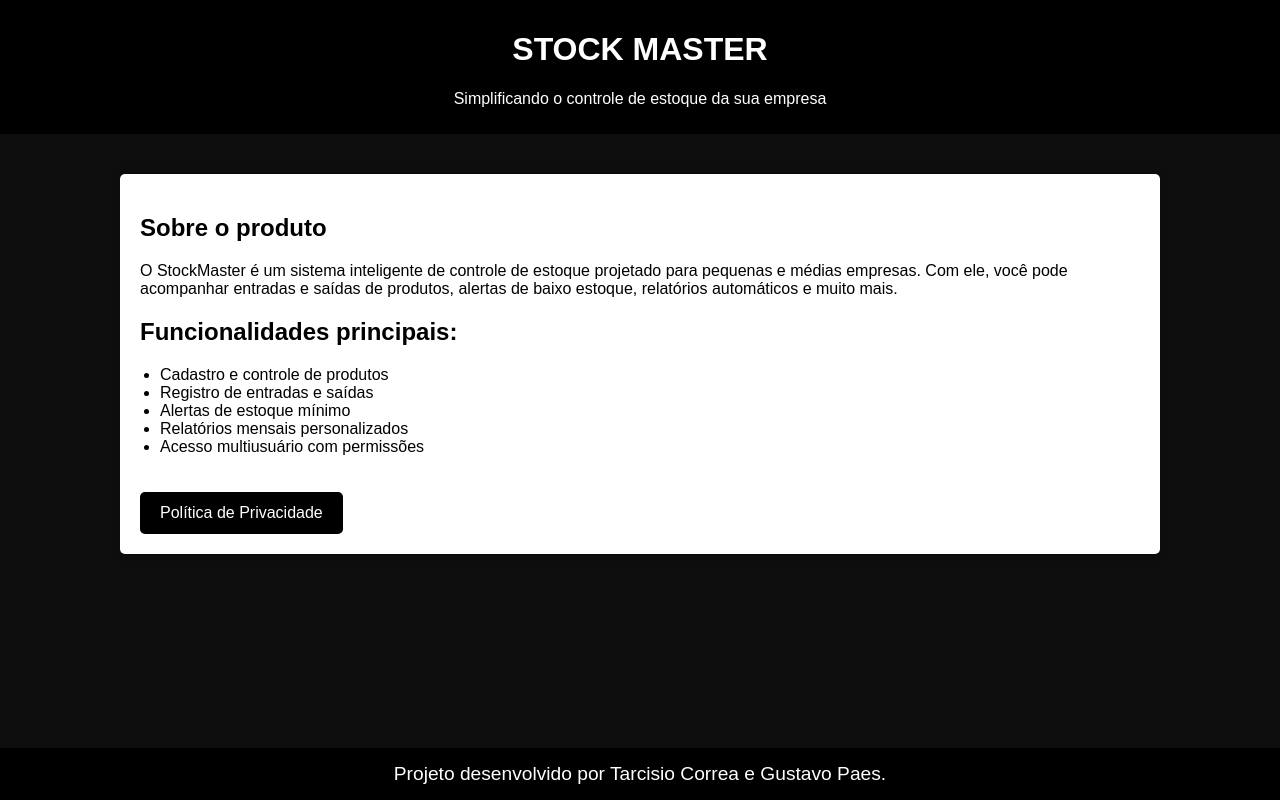
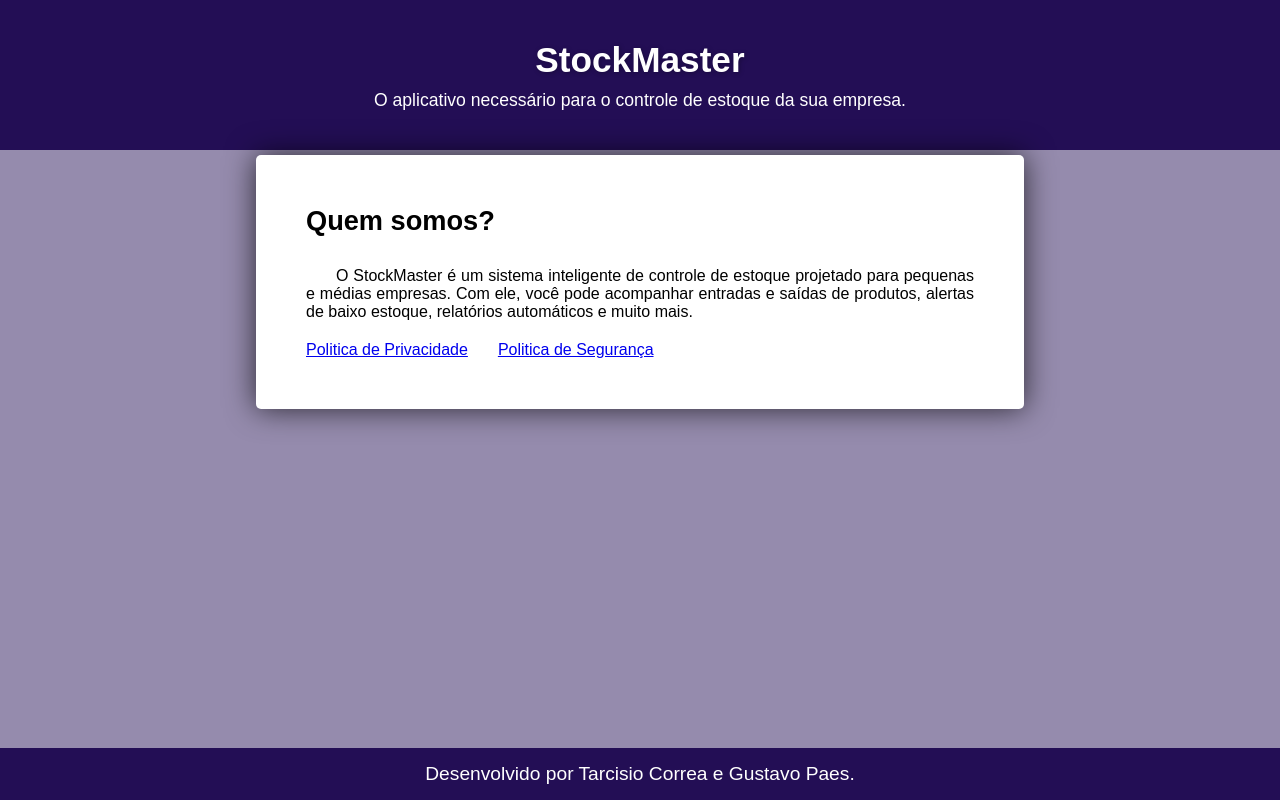
Before and after one commit to TarcisioCorrea/politica-privacidade, a plain HTML site: page index.html in a window 1280 px wide. Drawn offline with Linux system fonts and the light colour scheme.

Commit message:
atualizando estilos e adicionando politica seg

```diff
--- a/index.html
+++ b/index.html
@@ -3,32 +3,26 @@
 <head>
     <meta charset="UTF-8">
     <meta name="viewport" content="width=device-width, initial-scale=1.0">
-    <link rel="stylesheet" href="style.css">
+    <link rel="stylesheet" href="style/style.css">
     <title>StockMaster</title>
 </head>
 <body>
     <header>
-        <h1>STOCK MASTER</h1>
-        <p>Simplificando o controle de estoque da sua empresa</p>
-      </header>
+      <h1>StockMaster</h1>
+      <p>O aplicativo necessário para o controle de estoque da sua empresa.</p>
+    </header>
+    <section>
+      <h2>Quem somos?</h2>
+      <p>O StockMaster é um sistema inteligente de controle de estoque projetado para pequenas e médias empresas. Com ele, você pode acompanhar entradas e saídas de produtos, alertas de baixo estoque, relatórios automáticos e muito mais.</p>
 
-      <div class="container">
-        <h2>Sobre o produto</h2>
-        <p>O StockMaster é um sistema inteligente de controle de estoque projetado para pequenas e médias empresas. Com ele, você pode acompanhar entradas e saídas de produtos, alertas de baixo estoque, relatórios automáticos e muito mais.</p>
+      <div class="links">
+        <a href="#">Politica de Privacidade</a>
+        <a href="#">Politica de Segurança</a>
+      </div>
+    </section>
 
-        <h2>Funcionalidades principais:</h2>
-        <ul>
-          <li>Cadastro e controle de produtos</li>
-          <li>Registro de entradas e saídas</li>
-          <li>Alertas de estoque mínimo</li>
-          <li>Relatórios mensais personalizados</li>
-          <li>Acesso multiusuário com permissões</li>
-        </ul>
-        <a href="politica.html" class="btn">Política de Privacidade</a>
-      </div>
-
-      <footer>
-        Projeto desenvolvido por Tarcisio Correa e Gustavo Paes.
-      </footer>
+    <footer>
+      <p>Desenvolvido por Tarcisio Correa e Gustavo Paes.</p>
+    </footer>
 </body>
 </html>
--- a/style.css
+++ /dev/null
@@ -1,54 +0,0 @@
-body {
-    font-family: Arial, sans-serif;
-    margin: 0;
-    background-color: #050505f5;
-    height: 100%;
-    display: flex;
-    flex-direction: column;
-    min-height: 100vh;
-}
-
-header {
-    background-color: #000000;
-    color: white;
-    padding: 10px;
-    text-align: center;
-}
-.container {
-    padding: 20px 20px;
-    width: 1000px;
-    margin: auto;
-    margin-top: 40px;
-    border-radius: 5px;
-    background-color: rgb(255, 255, 255);
-    box-shadow: 0px 0px 10px rgba(0, 0, 0, 0.247);
-}
-h1 {
-    color: #ffffff;
-}
-ul {
-    padding-left: 20px;
-}
-.btn {
-    display: inline-block;
-    padding: 12px 20px;
-    background-color: #000000;
-    color: white;
-    text-decoration: none;
-    border-radius: 5px;
-    margin-top: 20px;
-    transition: 0.7s;
-}
-.btn:hover {
-    background-color: #141414ec;
-}
-
-footer{
-    background-color: white;
-    padding: 15px;
-    text-align: center;
-    color: rgb(255, 255, 255);
-    font-weight: 500;
-    background-color: #000000;
-    font-size: 1.2em;
-}
--- /dev/null
+++ b/style/seguranca.css
@@ -0,0 +1,58 @@
+*{
+    margin: 0;
+    padding: 0;
+    box-sizing: border-box;
+    font-family: Arial, Helvetica, sans-serif;
+}
+
+body{
+    display: flex;
+    flex-direction: column;
+    height: 100vh;
+    background-color: rgba(35, 14, 85, 0.479);
+}
+
+header{
+    background-color: rgb(35, 14, 85);
+    height: 150px;
+    text-align: center;
+    padding: 30px;
+    color: white;
+}
+
+header h1{
+    font-size: 2.2em;
+    margin: 10px;
+    text-shadow: 1px 1px 5px rgba(0, 0, 0, 0.295);
+}
+
+header p{
+    font-size: 1.1em;
+}
+
+.container{
+    padding: 50px;
+    background-color: white;
+    width: 80%;
+    margin: auto;
+    margin-top: 5px;
+    box-shadow: 0px 0px 30px rgba(0, 0, 0, 0.719);
+    border-radius: 5px;
+}
+
+.container section{
+    margin: 10px;
+    margin-top: 20px;
+}
+
+.container .footer{
+    font-weight: bold;
+}
+
+footer{
+    background-color:rgb(35, 14, 85);
+    color: white;
+    text-align: center;
+    padding: 15px;
+    font-size: 1.2em;
+}
--- /dev/null
+++ b/style/style.css
@@ -0,0 +1,66 @@
+*{
+    margin: 0;
+    padding: 0;
+    box-sizing: border-box;
+    font-family: Arial, Helvetica, sans-serif;
+}
+
+body{
+    display: flex;
+    flex-direction: column;
+    height: 100vh;
+    background-color: rgba(35, 14, 85, 0.479);
+}
+
+header{
+    background-color: rgb(35, 14, 85);
+    height: 150px;
+    text-align: center;
+    padding: 30px;
+}
+
+header h1{
+    font-size: 2.2em;
+    margin: 10px;
+    color: white;
+    text-shadow: 1px 1px 5px rgba(0, 0, 0, 0.295);
+}
+
+header p{
+    color: white;
+    font-size: 1.1em;
+}
+
+section{
+    padding: 50px;
+    background-color: white;
+    width: 60%;
+    margin: auto;
+    margin-top: 5px;
+    box-shadow: 0px 0px 30px rgba(0, 0, 0, 0.719);
+    border-radius: 5px;
+}
+
+section h2{
+    font-size: 1.7em;
+}
+
+section p{
+    text-align: justify;
+    text-indent: 30px;
+    margin-top: 30px;
+}
+
+section .links{
+    margin-top: 20px;
+    display: flex;
+    gap: 30px;
+}
+
+footer{
+    background-color:rgb(35, 14, 85);
+    color: white;
+    text-align: center;
+    padding: 15px;
+    font-size: 1.2em;
+}
--- /dev/null
+++ b/style/style2.css
@@ -0,0 +1,56 @@
+*{
+    margin: 0;
+    padding: 0;
+    box-sizing: border-box;
+    font-family: Arial, Helvetica, sans-serif;
+}
+
+body{
+    display: flex;
+    flex-direction: column;
+    height: 100vh;
+    background-color: rgba(35, 14, 85, 0.479);
+}
+
+header{
+    background-color: rgb(35, 14, 85);
+    height: 150px;
+    text-align: center;
+    padding: 30px;
+    color: white;
+}
+
+header h1{
+    font-size: 2.2em;
+    margin: 10px;
+    color: white;
+    text-shadow: 1px 1px 5px rgba(0, 0, 0, 0.295);
+}
+
+header p{
+    color: white;
+    font-size: 1.1em;
+}
+
+.container{
+    padding: 50px;
+    background-color: white;
+    width: 80%;
+    margin: auto;
+    margin-top: 5px;
+    box-shadow: 0px 0px 30px rgba(0, 0, 0, 0.719);
+    border-radius: 5px;
+}
+
+.container section{
+    margin: 10px;
+    margin-top: 20px;
+}
+
+footer{
+    background-color:rgb(35, 14, 85);
+    color: white;
+    text-align: center;
+    padding: 15px;
+    font-size: 1.2em;
+}
--- a/style2.css
+++ /dev/null
@@ -1,37 +0,0 @@
-body {
-    font-family: Arial, sans-serif;
-    margin: 0;
-    background-color: #050505f5;
-}
-header {
-    background-color: #000000;
-    color: white;
-    padding: 10px;
-    text-align: center;
-}
-.container {
-    padding: 20px 20px;
-    max-width: 900px;
-    margin: auto;
-    margin-bottom: 30px;
-    margin-top: 20px;
-    border-radius: 10px;
-    background-color: white;
-    box-shadow: 0px 0px 10px rgba(0, 0, 0, 0.253);
-}
-h1{
-    color: #ffffff;
-}
-
-h2{
-    color: black;
-}
-
-section {
-    margin-bottom: 30px;
-}
-
-a {
-    color: #001aff;
-    text-decoration: underline;
-}
```
Also changed, not shown: politica.html (+6 -1 lines), seguranca.html (added, +89 -0 lines), image/controle-de-estoque.webp (added), image/stockmaster.png (added).
